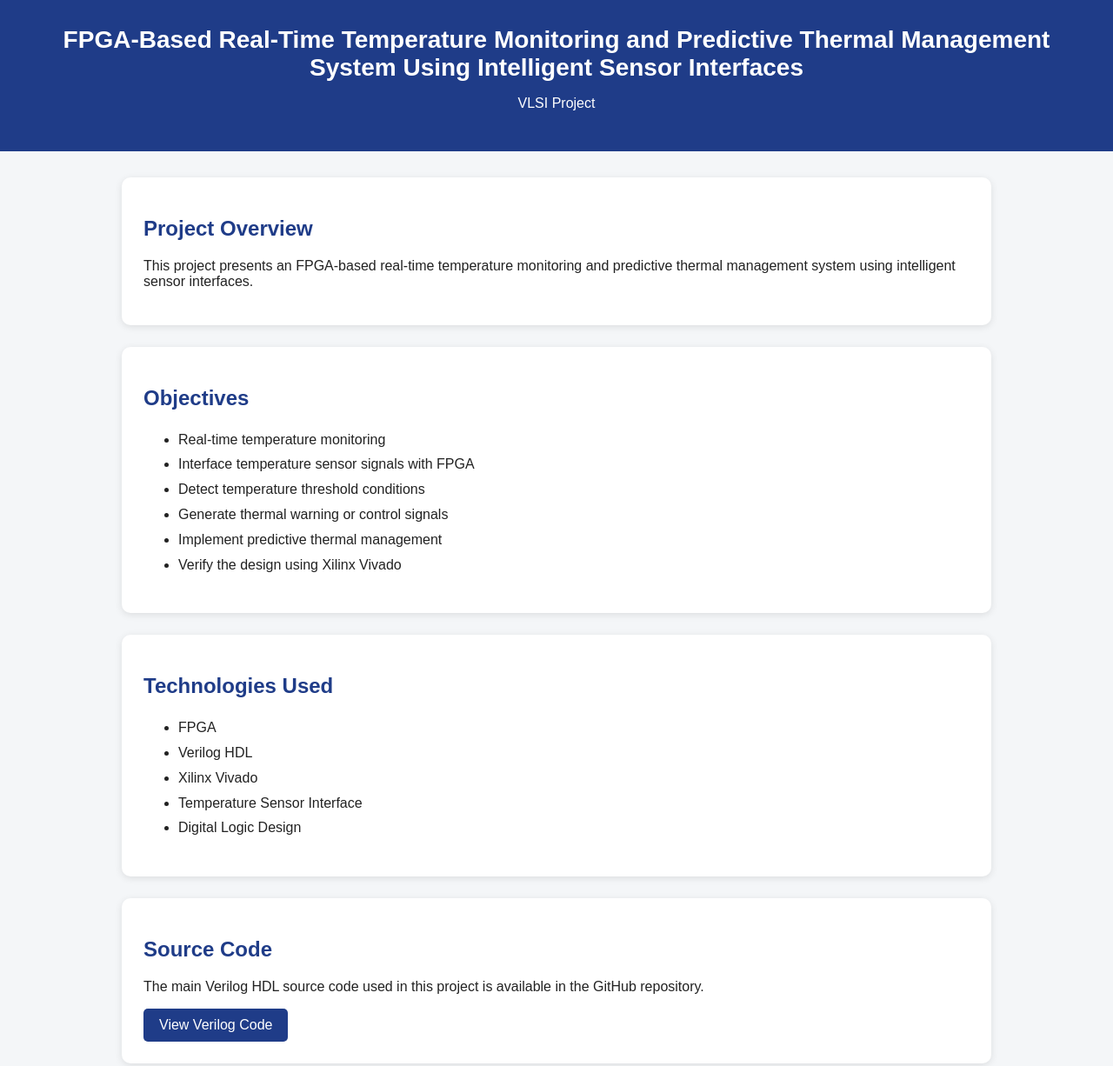
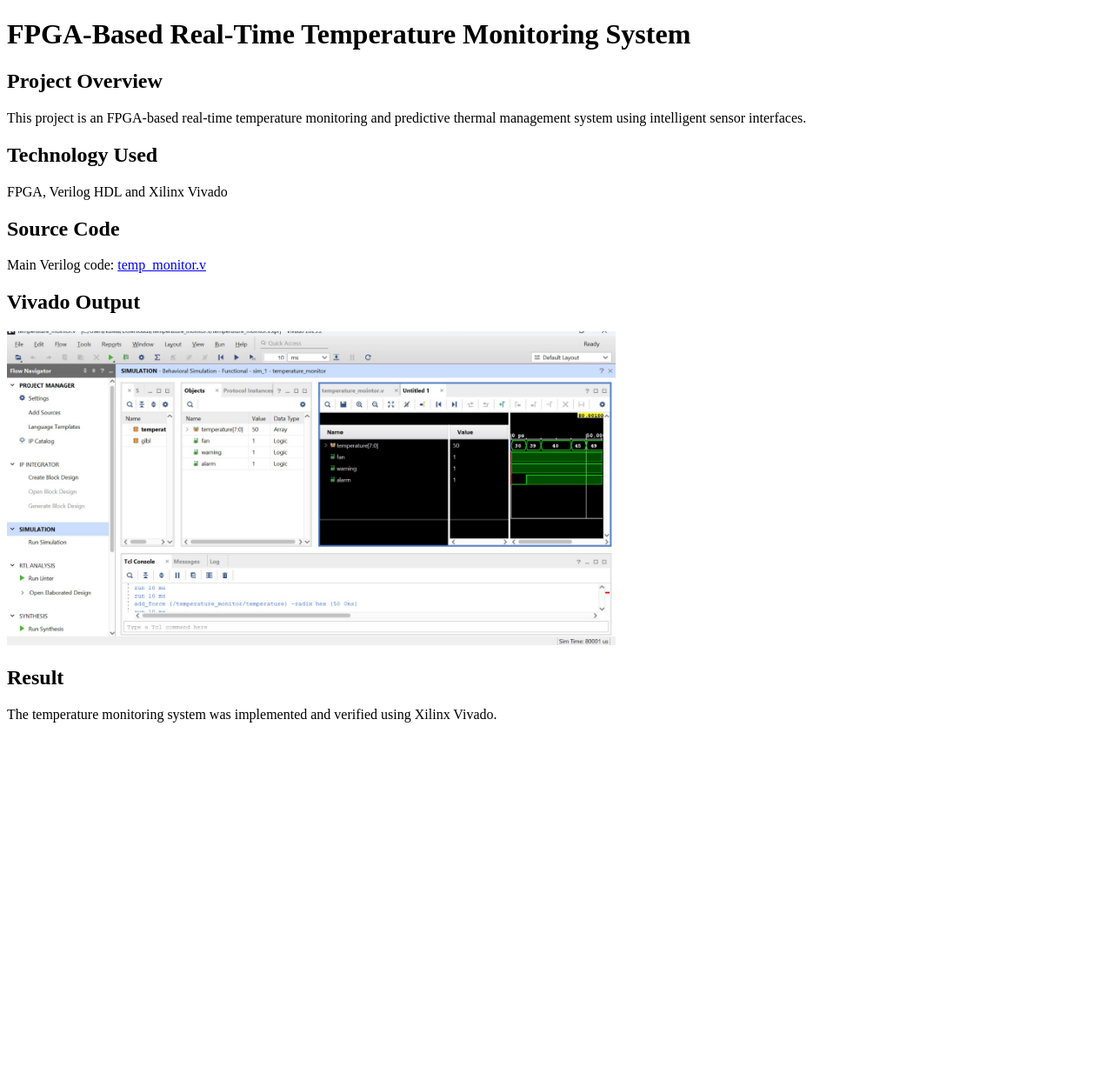
Before and after one commit to 12Jayashree/Temperature-Monitoring-System-1, a plain HTML site: page index.html in a window 1280 px wide. Shown: the top 1226 px of the page at 87% size. After the commit the page ends 847 px from the top, so only its background shows below. Drawn offline with Linux system fonts and the light colour scheme.

Commit message:
Refactor index.html for improved structure and clarity
Updated the project title and sections for clarity. Removed redundant content and reorganized the structure for better readability.

```diff
--- a/index.html
+++ b/index.html
@@ -1,171 +1,46 @@
 <!DOCTYPE html>
-<html lang="en">
+<html>
 <head>
-    <meta charset="UTF-8">
-    <meta name="viewport" content="width=device-width, initial-scale=1.0">
-
-    <title>FPGA Temperature Monitoring System</title>
-
-    <style>
-        body {
-            font-family: Arial, sans-serif;
-            margin: 0;
-            background-color: #f4f6f8;
-            color: #222;
-        }
-
-        header {
-            background-color: #1f3c88;
-            color: white;
-            text-align: center;
-            padding: 30px 20px;
-        }
-
-        header h1 {
-            margin: 0;
-            font-size: 28px;
-        }
-
-        main {
-            max-width: 1000px;
-            margin: 30px auto;
-            padding: 0 20px;
-        }
-
-        section {
-            background-color: white;
-            margin-bottom: 25px;
-            padding: 25px;
-            border-radius: 10px;
-            box-shadow: 0 2px 8px rgba(0, 0, 0, 0.1);
-        }
-
-        h2 {
-            color: #1f3c88;
-        }
-
-        ul {
-            line-height: 1.8;
-        }
-
-        .code-link {
-            display: inline-block;
-            background-color: #1f3c88;
-            color: white;
-            padding: 10px 18px;
-            text-decoration: none;
-            border-radius: 5px;
-        }
-
-        .output {
-            text-align: center;
-        }
-
-        .output img {
-            max-width: 100%;
-            height: auto;
-            border: 1px solid #ddd;
-            border-radius: 8px;
-        }
-
-        footer {
-            background-color: #1f3c88;
-            color: white;
-            text-align: center;
-            padding: 15px;
-        }
-    </style>
+    <title>Temperature Monitoring System</title>
 </head>
 
 <body>
 
-<header>
-    <h1>
-        FPGA-Based Real-Time Temperature Monitoring and Predictive Thermal Management System Using Intelligent Sensor Interfaces
-    </h1>
+    <h1>FPGA-Based Real-Time Temperature Monitoring System</h1>
 
-    <p>VLSI Project</p>
-</header>
-
-<main>
-
-    <section>
     <h2>Project Overview</h2>
 
     <p>
-            This project presents an FPGA-based real-time temperature monitoring
-            and predictive thermal management system using intelligent sensor interfaces.
+        This project is an FPGA-based real-time temperature monitoring
+        and predictive thermal management system using intelligent
+        sensor interfaces.
     </p>
-    </section>
 
-    <section>
-        <h2>Objectives</h2>
+    <h2>Technology Used</h2>
 
-        <ul>
-            <li>Real-time temperature monitoring</li>
-            <li>Interface temperature sensor signals with FPGA</li>
-            <li>Detect temperature threshold conditions</li>
-            <li>Generate thermal warning or control signals</li>
-            <li>Implement predictive thermal management</li>
-            <li>Verify the design using Xilinx Vivado</li>
-        </ul>
-    </section>
+    <p>
+        FPGA, Verilog HDL and Xilinx Vivado
+    </p>
 
-    <section>
-        <h2>Technologies Used</h2>
-
-        <ul>
-            <li>FPGA</li>
-            <li>Verilog HDL</li>
-            <li>Xilinx Vivado</li>
-            <li>Temperature Sensor Interface</li>
-            <li>Digital Logic Design</li>
-        </ul>
-    </section>
-
-    <section>
     <h2>Source Code</h2>
 
     <p>
-            The main Verilog HDL source code used in this project is available
-            in the GitHub repository.
+        Main Verilog code:
+        <a href="temp_monitor.v">temp_monitor.v</a>
     </p>
 
-        <a class="code-link" href="temp_monitor.v" target="_blank">
-            View Verilog Code
-        </a>
-    </section>
-
-    <section class="output">
     <h2>Vivado Output</h2>
 
-        <p>
-            The following image shows the actual output obtained from Xilinx Vivado.
-        </p>
+    <img src="WhatsApp Image 2026-10-08 at 6.57.40 PM.jpeg"
+         alt="Vivado Output"
+         width="700">
 
-        <img
-            src="vivado-output.jpeg"
-            alt="Vivado Output"
-        >
-    </section>
-
-    <section>
     <h2>Result</h2>
 
     <p>
-            The FPGA-based temperature monitoring design was implemented and
-            verified using Xilinx Vivado. The obtained output demonstrates
-            the functioning of the temperature monitoring and thermal management logic.
+        The temperature monitoring system was implemented and verified
+        using Xilinx Vivado.
     </p>
-    </section>
-
-</main>
-
-<footer>
-    <p>
-        FPGA Temperature Monitoring Project | Verilog HDL | Xilinx Vivado
-    </p>
-</footer>
 
 </body>
 </html>
```
Lines whose indentation alone changed are shown as unchanged.
